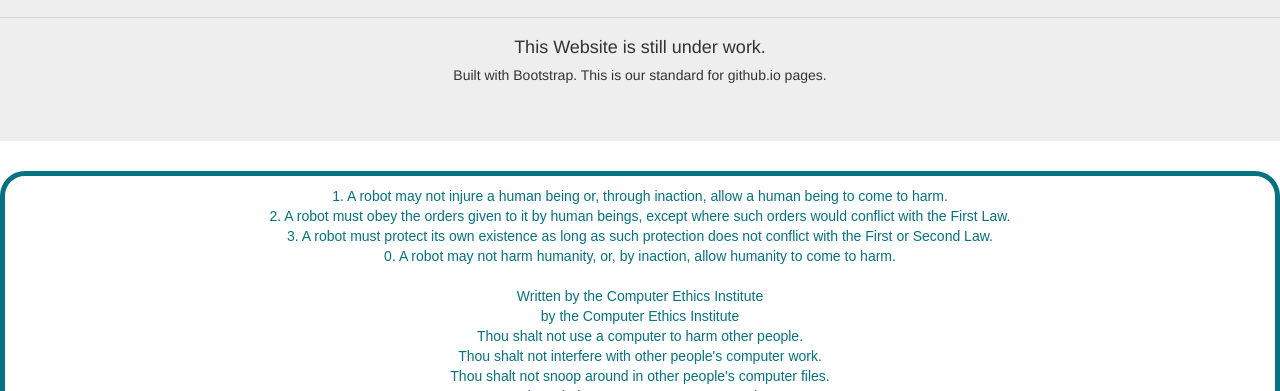
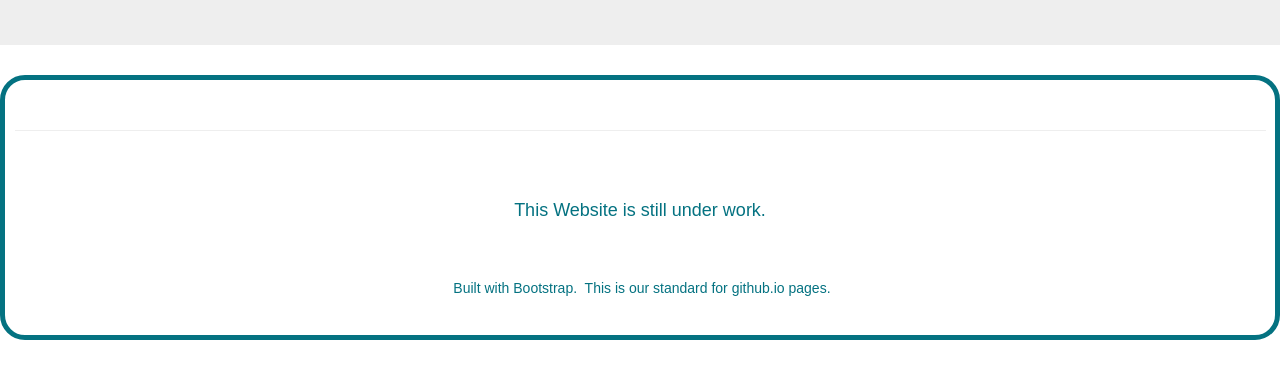
Before and after one commit to Vincent-A-Miller/Vincent-A-Miller.github.io, a plain HTML site: page index.html in a window 1280 px wide. Shown: the part 409-800 px from the top of the page. Drawn offline with nearby package versions, Linux system fonts and the light colour scheme.

Commit message:
Update index.html

```diff
--- a/index.html
+++ b/index.html
@@ -49,9 +49,7 @@
 		<button type="button" class="btn btn-default btn-lg"> Tri-Tech Cyber Security Repos </button></a>
 
 
-	 <hr />
-	  <h4>This Website is still under work.</h4>
-	  <h5> Built with Bootstrap.  This is our standard for github.io pages.</h5>
+
 
 
 
@@ -61,24 +59,9 @@
 
 <center>
 <pre>
-1. A robot may not injure a human being or, through inaction, allow a human being to come to harm.
-2. A robot must obey the orders given to it by human beings, except where such orders would conflict with the First Law.
-3. A robot must protect its own existence as long as such protection does not conflict with the First or Second Law.
-0. A robot may not harm humanity, or, by inaction, allow humanity to come to harm.
-
-Written by the Computer Ethics Institute
-by the Computer Ethics Institute
-Thou shalt not use a computer to harm other people.
-Thou shalt not interfere with other people's computer work.
-Thou shalt not snoop around in other people's computer files.
-Thou shalt not use a computer to steal.
-Thou shalt not use a computer to bear false witness.
-Thou shalt not copy or use proprietary software for which you have not paid.
-Thou shalt not use other people's computer resources without authorization or proper compensation.
-Thou shalt not appropriate other people's intellectual output.
-Thou shalt think about the social consequences of the program you are writing or the system you are designing.
-Thou shalt always use a computer in ways that ensure consideration and respect for your fellow humans.
-http://cpsr.org/
+ <hr />
+	  <h4>This Website is still under work.</h4>
+	  <h5> Built with Bootstrap.  This is our standard for github.io pages.</h5>
 </pre>
 </center>
 
```
